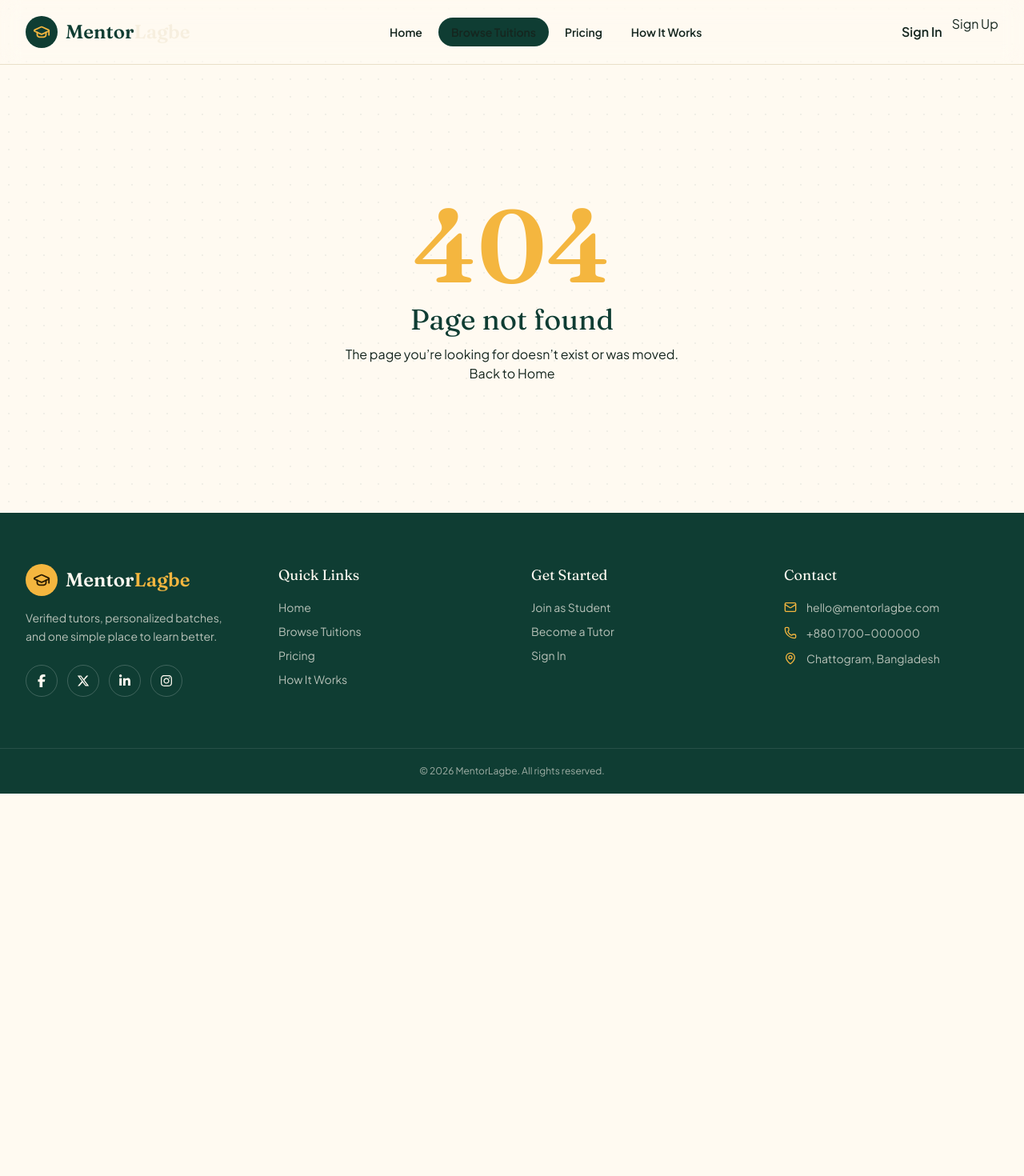
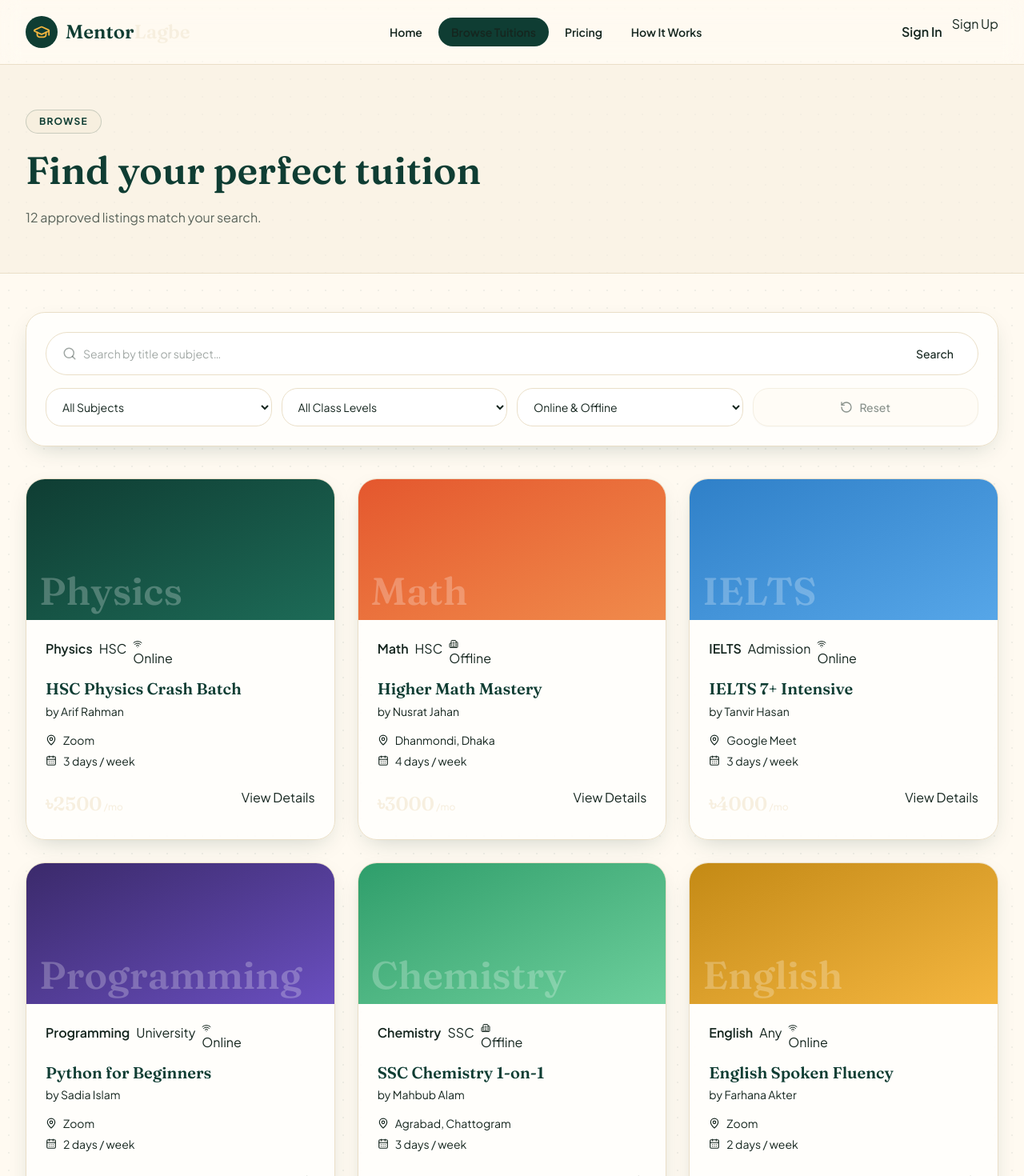
Before and after one commit to sobat-2930/mentorlagbe-client, a Next.js app: page /tuitions in a window 1280 px wide. Before the commit this address had no page. Shown: the top 1470 px of the page at 80% size. Before the commit the page ends 992 px from the top, so only its background shows below. Built offline with nearby package versions, Linux system fonts and the light colour scheme.

Commit message:
feat: add browse tuitions page with url-based filters

```diff
--- /dev/null
+++ b/src/app/tuitions/loading.tsx
@@ -0,0 +1,13 @@
+export default function Loading() {
+  return (
+    <section className="container-x py-14">
+      <div className="h-10 w-72 animate-pulse rounded-xl bg-muted" />
+      <div className="mt-8 h-40 animate-pulse rounded-3xl bg-muted" />
+      <div className="mt-10 grid gap-7 sm:grid-cols-2 lg:grid-cols-3">
+        {Array.from({ length: 6 }).map((_, i) => (
+          <div key={i} className="h-[26rem] animate-pulse rounded-3xl bg-muted" />
+        ))}
+      </div>
+    </section>
+  );
+}
--- /dev/null
+++ b/src/app/tuitions/page.tsx
@@ -0,0 +1,56 @@
+import { Suspense } from "react";
+import { SearchX } from "lucide-react";
+import TuitionCard from "@/components/TuitionCard";
+import TuitionFilters from "@/components/tuitions/TuitionFilters";
+import Pagination from "@/components/tuitions/Pagination";
+import { filterOptions, getTuitions } from "@/lib/tuitions";
+
+type Props = { searchParams: Promise<Record<string, string | undefined>> };
+
+export const metadata = { title: "Browse Tuitions — MentorLagbe" };
+
+export default async function TuitionsPage({ searchParams }: Props) {
+  const sp = await searchParams;
+  const { items, total, page, totalPages } = await getTuitions({
+    search: sp.search,
+    subject: sp.subject,
+    classLevel: sp.classLevel,
+    mode: sp.mode,
+    page: Number(sp.page) || 1,
+    limit: 6,
+  });
+
+  return (
+    <>
+      <section className="border-b border-border bg-muted/60 py-14">
+        <div className="container-x">
+          <span className="eyebrow">Browse</span>
+          <h1 className="section-title mt-4">Find your perfect tuition</h1>
+          <p className="section-sub">
+            {total} approved {total === 1 ? "listing" : "listings"} match your search.
+          </p>
+        </div>
+      </section>
+
+      <section className="container-x py-12">
+        <Suspense fallback={<div className="h-48 animate-pulse rounded-3xl bg-muted" />}>
+          <TuitionFilters {...filterOptions} />
+        </Suspense>
+
+        {items.length === 0 ? (
+          <div className="mt-16 text-center">
+            <SearchX className="mx-auto text-foreground/30" size={56} />
+            <h2 className="mt-4 font-display text-2xl text-primary">No tuitions found</h2>
+            <p className="mt-2 text-foreground/60">Try a different keyword or clear some filters.</p>
+          </div>
+        ) : (
+          <div className="mt-10 grid gap-7 sm:grid-cols-2 lg:grid-cols-3">
+            {items.map((t) => <TuitionCard key={t._id} t={t} />)}
+          </div>
+        )}
+
+        <Pagination page={page} totalPages={totalPages} params={sp} />
+      </section>
+    </>
+  );
+}
```
